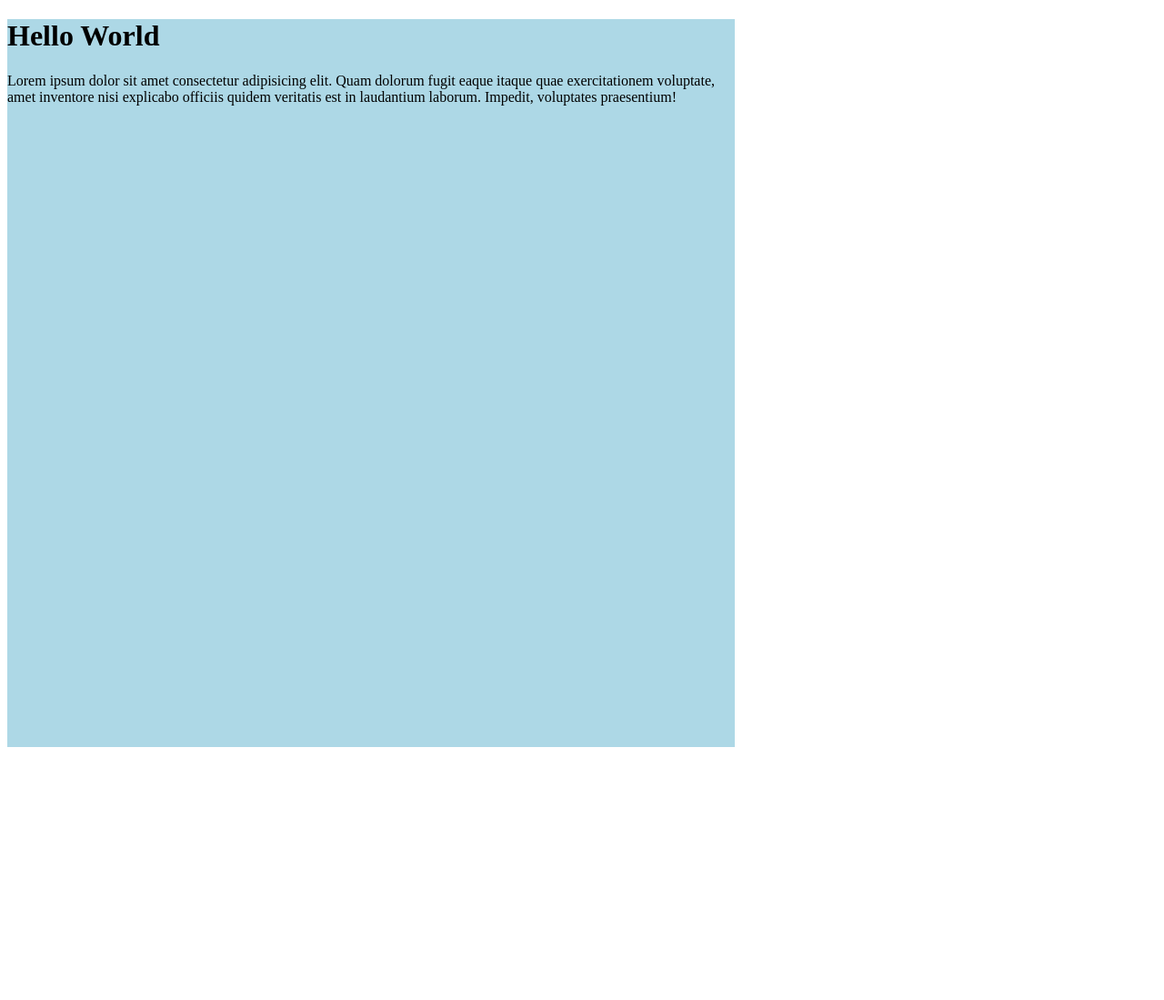
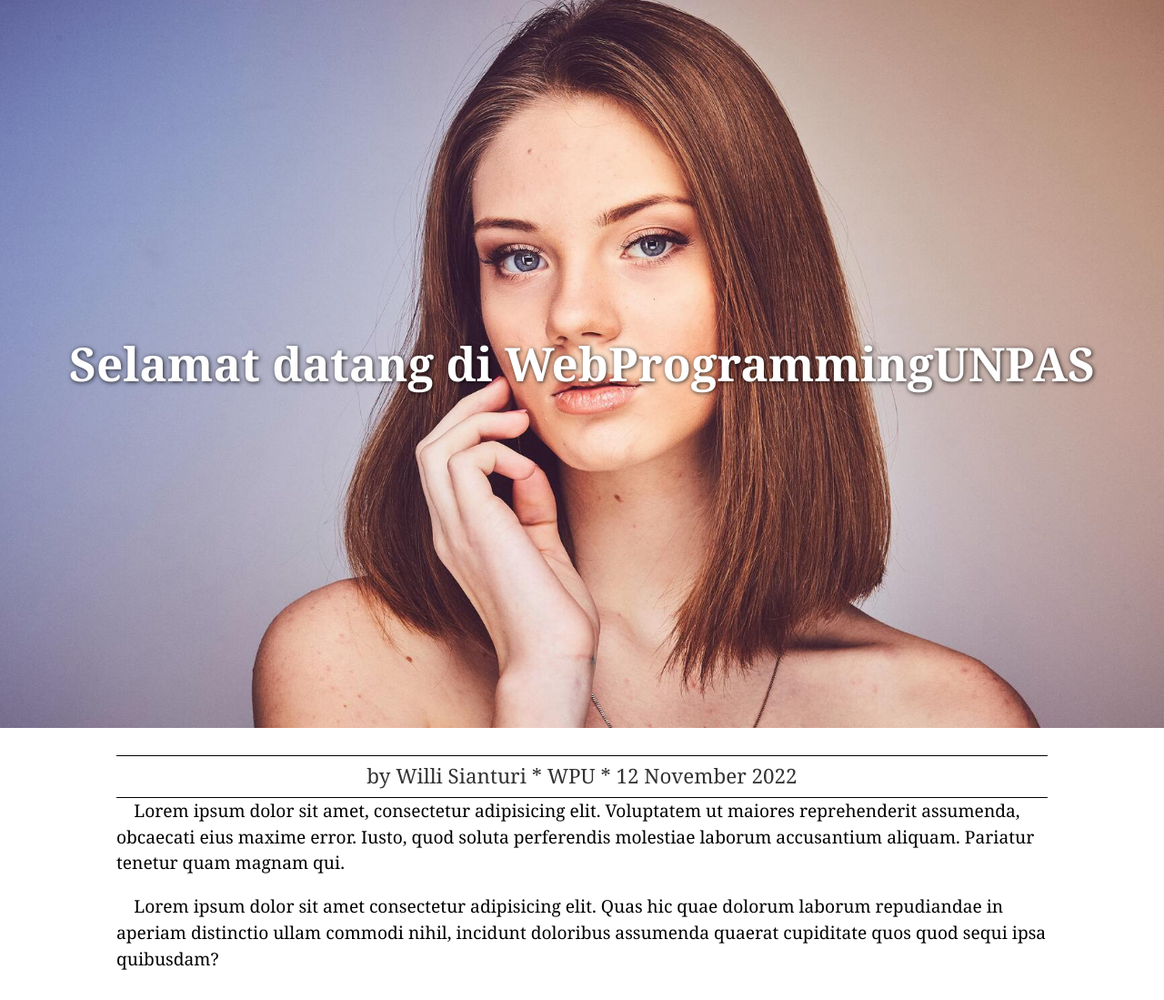
Before and after one commit to sianturiwilly/css-unit, a plain HTML site: page index.html in a window 1280 px wide. Shown: the whole page at 91% size. Before the commit the page ends 829 px from the top, so only its background shows below. Drawn offline with Linux system fonts and the light colour scheme.

Commit message:
Commit kedua

```diff
--- a/index.html
+++ b/index.html
@@ -4,14 +4,20 @@
     <meta charset="UTF-8">
     <meta http-equiv="X-UA-Compatible" content="IE=edge">
     <meta name="viewport" content="width=device-width, initial-scale=1.0">
-    <title>CSS Value & Unit</title>
     <link rel="stylesheet" href="style.css">
+    <title>CSS UNIT | vh, vw, vmin, vmax</title>
 </head>
 
 <body>
-    <div class="box">
-        <h1>Hello World</h1>
-        <p>Lorem ipsum dolor sit amet consectetur adipisicing elit. Quam dolorum fugit eaque itaque quae exercitationem voluptate, amet inventore nisi explicabo officiis quidem veritatis est in laudantium laborum. Impedit, voluptates praesentium!</p>
-    </div>
+    <header>
+        <h1>Selamat datang di WebProgrammingUNPAS</h1>
+    </header>
+    <section>
+        <div class="detail">
+            <span>by Willi Sianturi * WPU * 12 November 2022</span>
+        </div>
+        <p>Lorem ipsum dolor sit amet, consectetur adipisicing elit. Voluptatem ut maiores reprehenderit assumenda, obcaecati eius maxime error. Iusto, quod soluta perferendis molestiae laborum accusantium aliquam. Pariatur tenetur quam magnam qui.</p>
+        <p>Lorem ipsum dolor sit amet consectetur adipisicing elit. Quas hic quae dolorum laborum repudiandae in aperiam distinctio ullam commodi nihil, incidunt doloribus assumenda quaerat cupiditate quos quod sequi ipsa quibusdam?</p>
+    </section>
 </body>
 </html>
--- a/style.css
+++ b/style.css
@@ -1,5 +1,50 @@
-.box {
-    background-color: lightblue;
-    height: 100vmin;
-    width: 100vmin;
+* {
+    margin: 0;
+    padding: 0;
 }
+
+body {
+    font-family: Georgia, 'Times New Roman', Times, serif;
+    line-height: 1.8em;
+}
+
+header {
+    background-color: #ccc;
+    background-image: url(img/x-sLGYaQ_stMM-unsplash.jpg);
+    background-size: cover;
+    background-position: center;
+    height: 100vh;
+    display: flex;
+}
+
+h1 {
+    /* font-size: 4rem;
+    font-size: 4vw; */
+    font-size: 4vmax;
+    line-height: 1.2em;
+    color: white;
+    text-shadow: 1px 1px 5px rgba(0, 0, 0, 0.8);
+    text-align: center;
+    margin: auto;
+}
+
+section {
+    margin: 30px auto;
+    width: 80%;
+}
+
+section .detail {
+    font-size: 1.4rem;
+    text-align: center;
+    border-top: 1px solid black;
+    border-bottom: 1px solid black;
+    padding: 0.5rem 0;
+    margin-color: 2em;
+    color: #333;
+}
+
+section p {
+    font-size: 1.2em;
+    margin-bottom: 1em;
+    text-indent: 1em;
+}
```
Also changed, not shown: img/x-sLGYaQ_stMM-unsplash.jpg (added).
